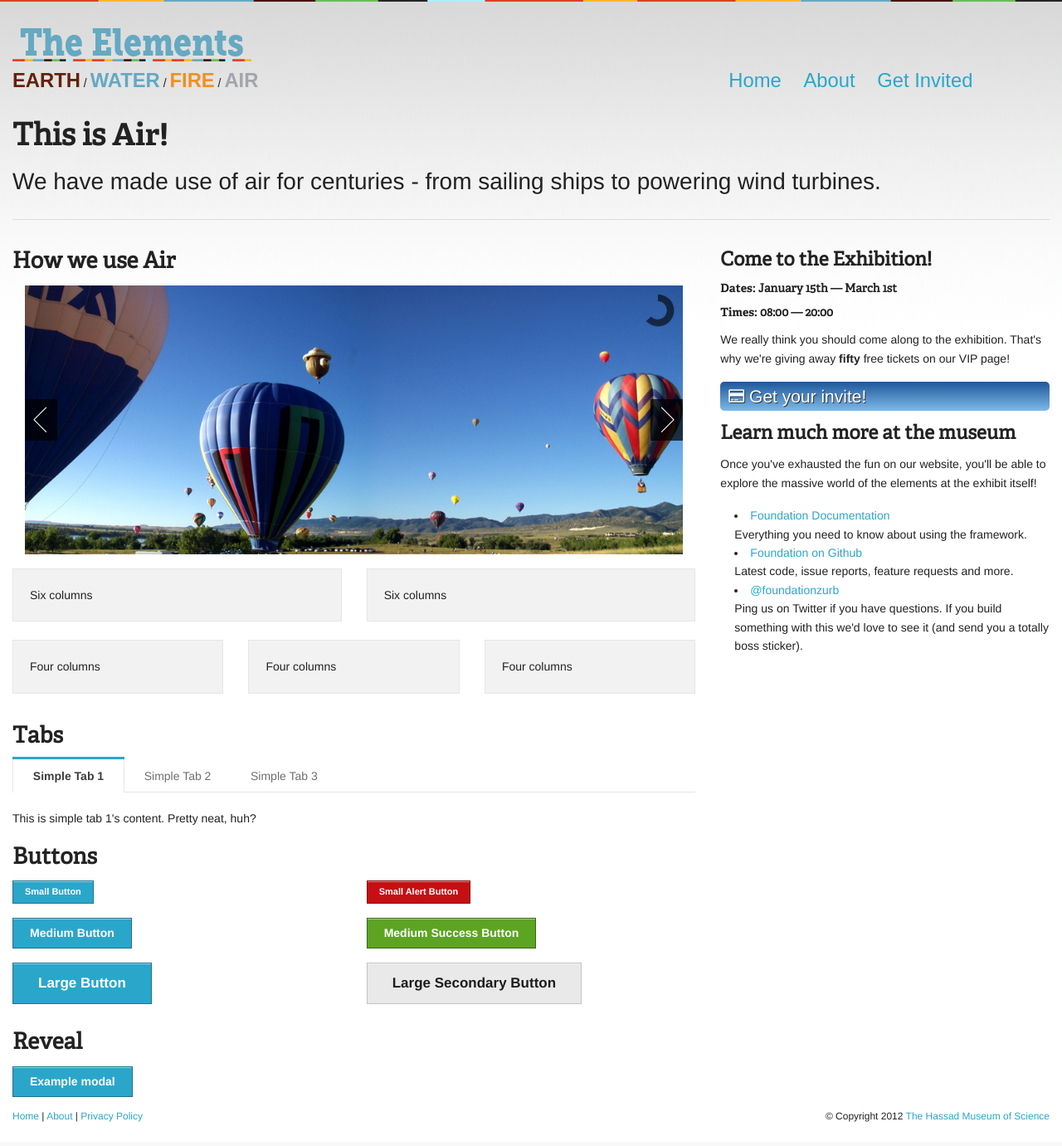
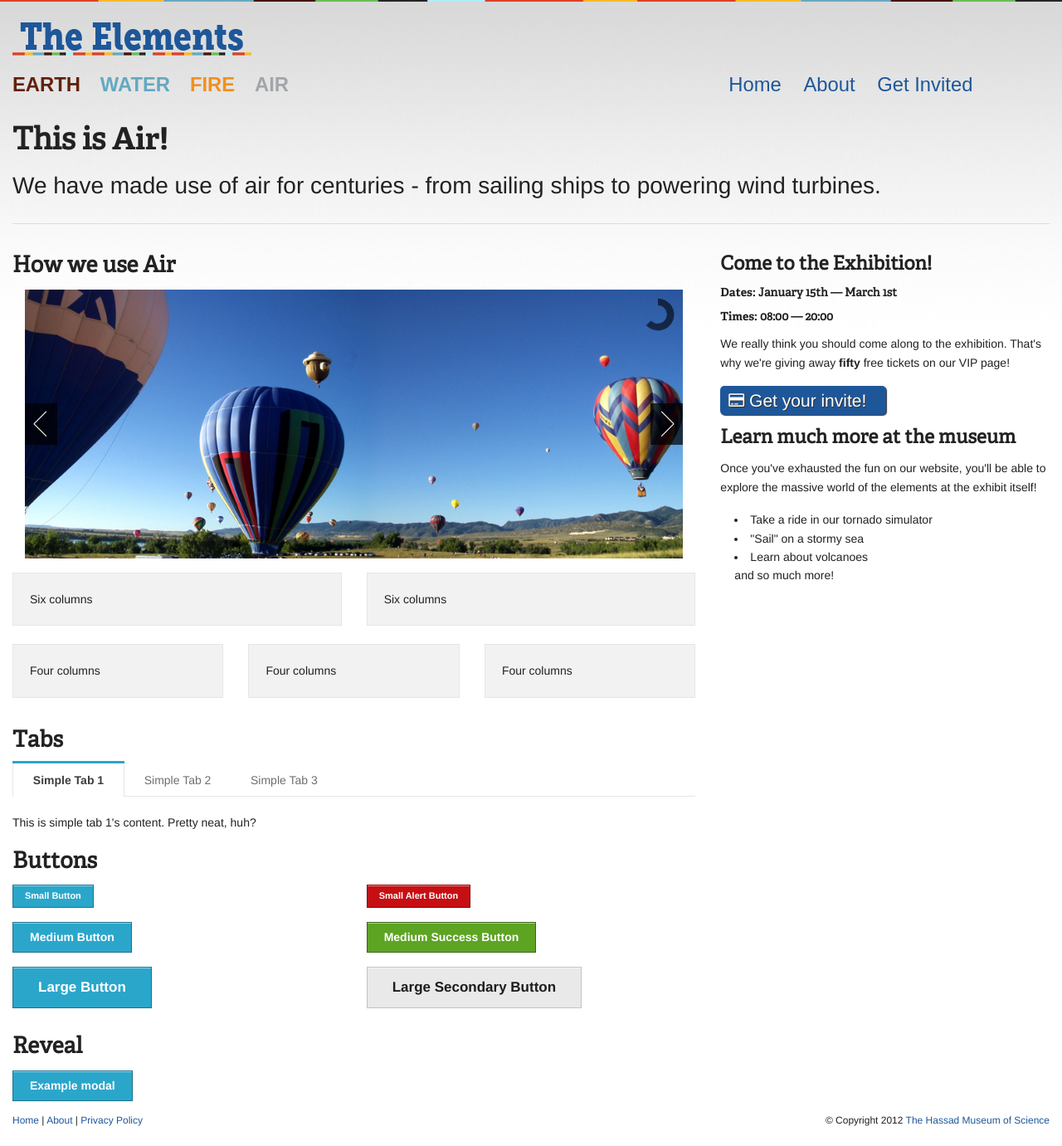
Before and after one commit to AxelBCreative/ElementsExhibition, a CodeIgniter app: page /elements/air in a window 1280 px wide. Shown: the whole page at 83% size. Before the commit the page ends 1352 px from the top, so only its background shows below. Run offline with CodeIgniter, Linux system fonts and the light colour scheme.

Commit message:
Changed logo and links colour to #1e5799
Also added some margins to the elements navigation to give it some
breathing room from the logo.

```diff
--- a/application/views/foundation/elements_navigation.php
+++ b/application/views/foundation/elements_navigation.php
@@ -1,8 +1,8 @@
 	<nav id="elements" class="row">
 		<div class="six columns">
-			<a href="elements/earth" id="earth">Earth</a> /
-			<a href="elements/water" id="water">Water</a> /
-			<a href="elements/fire" id="fire">Fire</a> /
+			<a href="elements/earth" id="earth">Earth</a>
+			<a href="elements/water" id="water">Water</a>
+			<a href="elements/fire" id="fire">Fire</a>
 			<a href="elements/air" id="air">Air</a>
 		</div>
 		<nav class="four columns hide-for-small" id="main">
--- a/application/views/foundation/sidebar.php
+++ b/application/views/foundation/sidebar.php
@@ -8,8 +8,9 @@
       <h4>Learn much more at the museum</h4>
       <p>Once you've exhausted the fun on our website, you'll be able to explore the massive world of the elements at the exhibit itself!</p>
       <ul class="disc">
-        <li><a href="http://foundation.zurb.com/docs">Foundation Documentation</a><br />Everything you need to know about using the framework.</li>
-        <li><a href="http://github.com/zurb/foundation">Foundation on Github</a><br />Latest code, issue reports, feature requests and more.</li>
-        <li><a href="http://twitter.com/foundationzurb">@foundationzurb</a><br />Ping us on Twitter if you have questions. If you build something with this we'd love to see it (and send you a totally boss sticker).</li>
+        <li>Take a ride in our tornado simulator</li>
+        <li>"Sail" on a stormy sea</li>
+        <li>Learn about volcanoes</li>
+		and so much more!
       </ul>
     </div>
--- a/assets/stylesheets/app.css
+++ b/assets/stylesheets/app.css
@@ -66,6 +66,8 @@
 	font-family: "Adelle Bold" !important;
 }
 
+a {color: #1e5799;}
+
 a img {border: none;} /* Stupid IE! */
 
 
@@ -73,11 +75,13 @@
 	font-family: Arial, 'Source Sans Pro' !important;
 	font-weight: 100;
 	text-transform: uppercase;
+	margin-top: 20px;
 	margin-bottom: 20px;
 }
 	nav#elements div a {
 		font-weight: 700;
 		font-size: 170%;
+		margin: 0 20px 0 0;
 	}
 		nav#elements a#earth {color: #622209;}
 		nav#elements a#water {color: #64a8c2;}
@@ -119,17 +123,12 @@
 
 a.get-your-invite {
 	display: block;
+	width: 200px;
 	font-size: 1.5em;
 	padding: 7px 5px 5px 10px;
 	color: #fff;
 	text-shadow: 1px 1px 0px #333;
-	background: #1e5799; /* Old browsers */
-	background: -moz-linear-gradient(top,  #1e5799 0%, #7db9e8 100%); /* FF3.6+ */
-	background: -webkit-gradient(linear, left top, left bottom, color-stop(0%,#1e5799), color-stop(100%,#7db9e8)); /* Chrome,Safari4+ */
-	background: -webkit-linear-gradient(top,  #1e5799 0%,#7db9e8 100%); /* Chrome10+,Safari5.1+ */
-	background: -o-linear-gradient(top,  #1e5799 0%,#7db9e8 100%); /* Opera 11.10+ */
-	background: -ms-linear-gradient(top,  #1e5799 0%,#7db9e8 100%); /* IE10+ */
-	background: linear-gradient(to bottom,  #1e5799 0%,#7db9e8 100%); /* W3C */
-	filter: progid:DXImageTransform.Microsoft.gradient( startColorstr='#1e5799', endColorstr='#7db9e8',GradientType=0 ); /* IE6-9 */
+	background: #1e5799;
+	box-shadow: 1px 1px 1px #333;
 	border-radius: 5px;
 }
```
Also changed, not shown: assets/images/foundation/logo.png, assets/images/foundation/old_logo.png (added).
